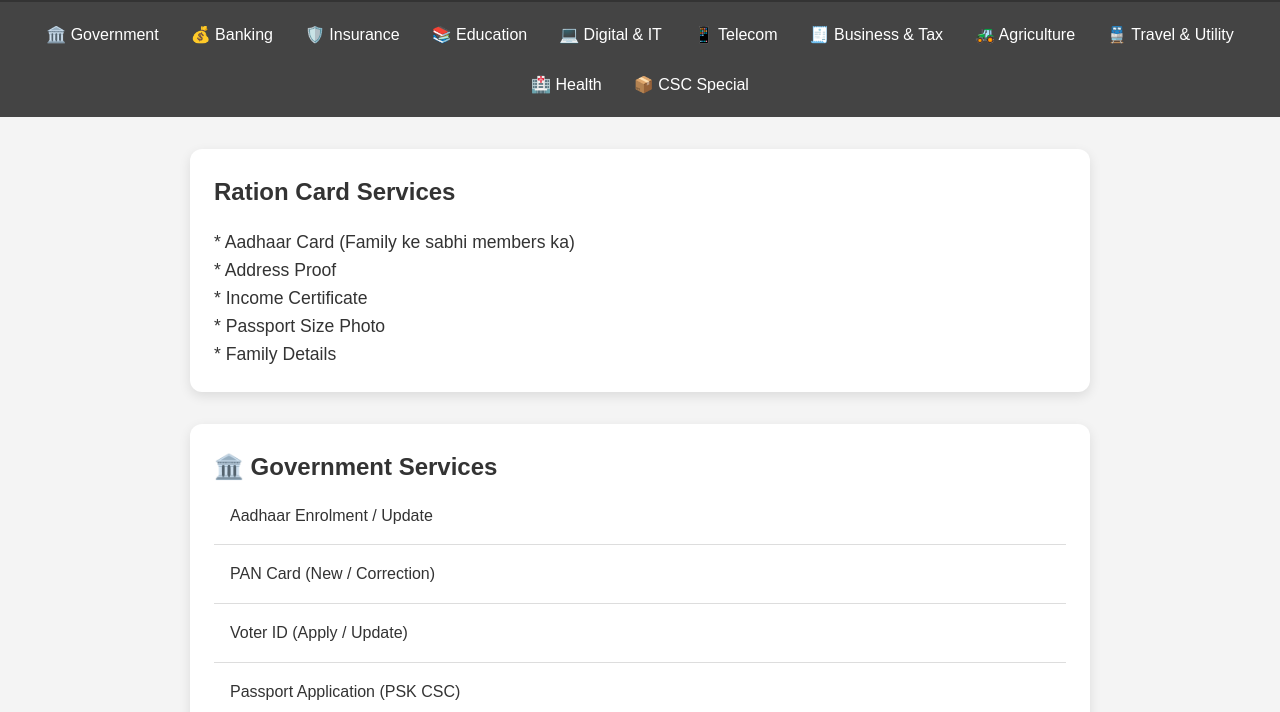
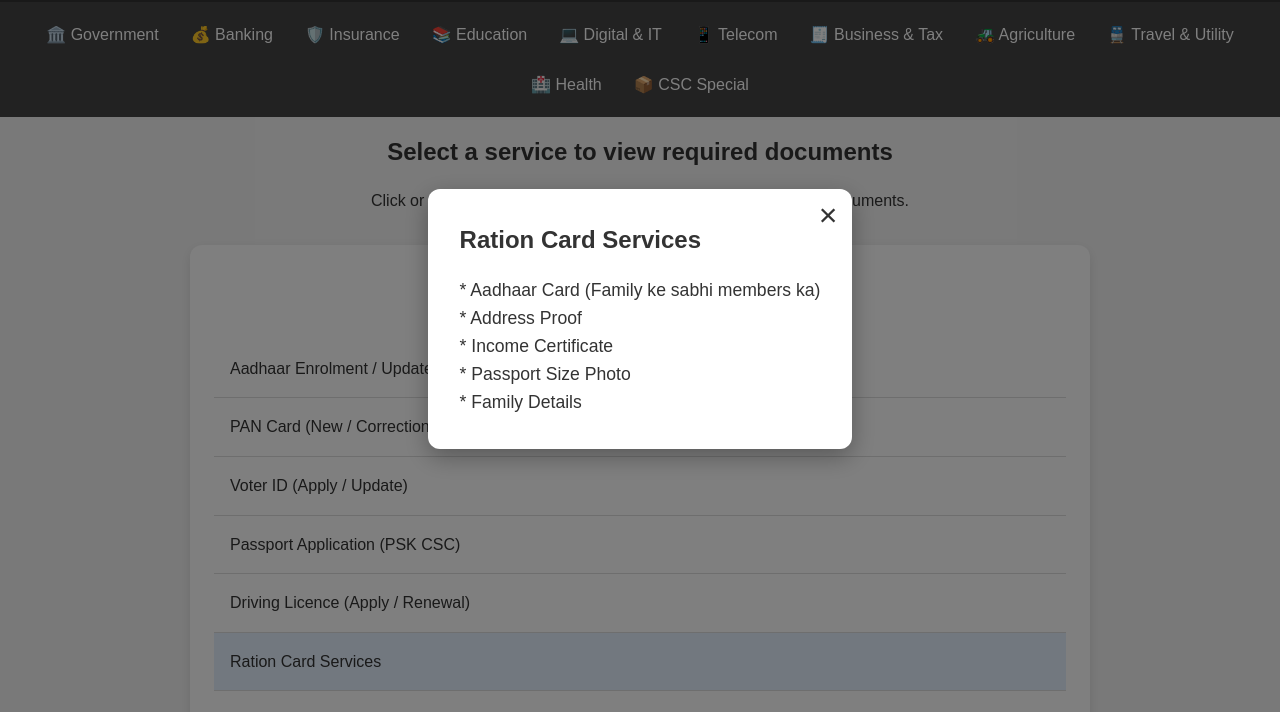
Before and after one commit to akshayxt/CSC_Services, a plain HTML site: page index.html in a window 1280 px wide. Both pictures are taken after a click on the item "Ration Card Services". Shown: the part 81-793 px from the top of the page. Drawn offline with Linux system fonts and the light colour scheme.

Commit message:
Add modal for service details display
Replaces inline service details with a modal overlay for improved user experience. Updates CSS for modal styling, refactors HTML structure to include the modal, and updates JavaScript to handle modal open/close logic and accessibility.

```diff
--- a/index.css
+++ b/index.css
@@ -58,10 +58,11 @@ body { font-family: Arial, sans-serif; background: var(--bg); color: var(--text)
     outline: 3px solid var(--accent);
 }
 
-#serviceDetails {
-    margin: 2rem auto; max-width: 900px; padding: 1.5rem; background: var(--card-bg); border-radius: 12px; box-shadow: 0 4px 12px rgba(0,0,0,0.1); min-height: 120px;
+main h2, main p {
+    text-align: center;
+    margin: 1rem auto;
+    max-width: 900px;
 }
-.details-content { margin-top: 1rem; font-size: 1.1rem; }
 
 @media (max-width: 767px) {
     .sticky-nav ul { flex-direction: column; max-height: 0; overflow: hidden; transition: max-height 0.4s ease; }
@@ -70,3 +71,63 @@ body { font-family: Arial, sans-serif; background: var(--bg); color: var(--text)
     .sticky-header { top: 0; }
     .sticky-nav { top: 68px; }
 }
+
+/* Modal Styles */
+.modal-overlay {
+    display: none;
+    position: fixed;
+    top: 0;
+    left: 0;
+    width: 100%;
+    height: 100%;
+    background: rgba(0, 0, 0, 0.5);
+    z-index: 10000;
+    align-items: center;
+    justify-content: center;
+    padding: 1rem;
+}
+
+.modal-overlay.active {
+    display: flex;
+}
+
+.modal-content {
+    background: var(--card-bg);
+    border-radius: 12px;
+    padding: 2rem;
+    max-width: 90%;
+    max-height: 90%;
+    overflow-y: auto;
+    position: relative;
+    box-shadow: 0 8px 24px rgba(0, 0, 0, 0.3);
+    color: var(--text);
+}
+
+.close-button {
+    position: absolute;
+    top: 10px;
+    right: 15px;
+    background: none;
+    border: none;
+    font-size: 2rem;
+    cursor: pointer;
+    color: var(--text);
+    padding: 0;
+    line-height: 1;
+}
+
+.close-button:hover,
+.close-button:focus {
+    color: var(--accent);
+}
+
+.modal-content h2 {
+    margin-bottom: 1rem;
+    color: var(--text);
+}
+
+.details-content {
+    margin-top: 1rem;
+    font-size: 1.1rem;
+    line-height: 1.6;
+}
--- a/index.html
+++ b/index.html
@@ -35,10 +35,8 @@
     </nav>
 
     <main id="main">
-        <div id="serviceDetails" aria-live="polite" role="region">
-            <h2>Select a service to view required documents</h2>
-            <p>Click or tap any service from the list below to see the necessary documents.</p>
-        </div>
+        <h2>Select a service to view required documents</h2>
+        <p>Click or tap any service from the list below to see the necessary documents.</p>
 
         <section id="gov" class="service-card">
             <h2>🏛️ Government Services</h2>
@@ -171,5 +169,16 @@
             </ul>
         </section>
     </main>
+
+    <!-- Modal Overlay for Service Details -->
+    <div id="modalOverlay" class="modal-overlay" role="dialog" aria-modal="true" aria-labelledby="modalTitle" aria-hidden="true">
+        <div id="serviceDetails" class="modal-content">
+            <button id="closeModal" class="close-button" aria-label="Close modal">&times;</button>
+            <h2 id="modalTitle">Select a service to view required documents</h2>
+            <div class="details-content">
+                <p>Click or tap any service from the list below to see the necessary documents.</p>
+            </div>
+        </div>
+    </div>
 </body>
 </html>
--- a/index.js
+++ b/index.js
@@ -68,12 +68,23 @@ const services = {
 
 function showDetails(service) {
     const details = services[service] || "Service available. Contact center for details.";
-    const container = document.getElementById('serviceDetails');
+    const modalTitle = document.getElementById('modalTitle');
+    const container = document.querySelector('#serviceDetails .details-content');
+    modalTitle.textContent = service;
     if (details) {
-        container.innerHTML = `<h2>${service}</h2><div class="details-content">${details.replace(/\n/g, '<br>')}</div>`;
+        container.innerHTML = details.replace(/\n/g, '<br>');
     } else {
-        container.innerHTML = `<h2>${service}</h2><p>No specific documents required. Visit the center for assistance.</p>`;
+        container.innerHTML = '<p>No specific documents required. Visit the center for assistance.</p>';
     }
+    document.getElementById('modalOverlay').classList.add('active');
+    document.getElementById('modalOverlay').setAttribute('aria-hidden', 'false');
+    document.body.style.overflow = 'hidden'; // Prevent body scroll when modal is open
+}
+
+function closeModal() {
+    document.getElementById('modalOverlay').classList.remove('active');
+    document.getElementById('modalOverlay').setAttribute('aria-hidden', 'true');
+    document.body.style.overflow = ''; // Restore body scroll
 }
 
 function handleKey(e, service) {
@@ -82,6 +93,27 @@ function handleKey(e, service) {
         showDetails(service);
     }
 }
+
+// Modal Event Listeners
+document.addEventListener('DOMContentLoaded', () => {
+    const closeButton = document.getElementById('closeModal');
+    const modalOverlay = document.getElementById('modalOverlay');
+
+    closeButton.addEventListener('click', closeModal);
+
+    modalOverlay.addEventListener('click', (e) => {
+        if (e.target === modalOverlay) {
+            closeModal();
+        }
+    });
+
+    // Close on Escape key
+    document.addEventListener('keydown', (e) => {
+        if (e.key === 'Escape' && modalOverlay.classList.contains('active')) {
+            closeModal();
+        }
+    });
+});
 
 // Theme Toggle
 const themeToggle = document.getElementById('themeToggle');
```
